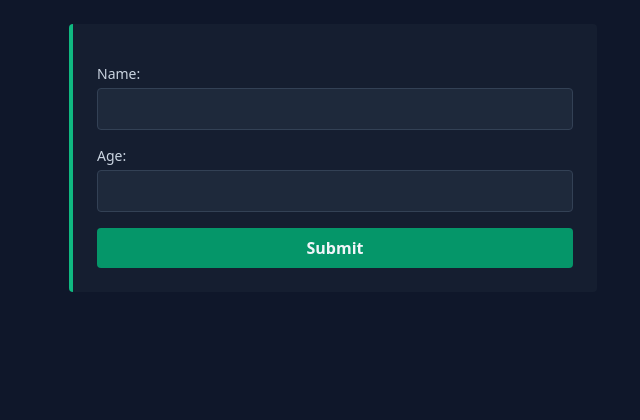
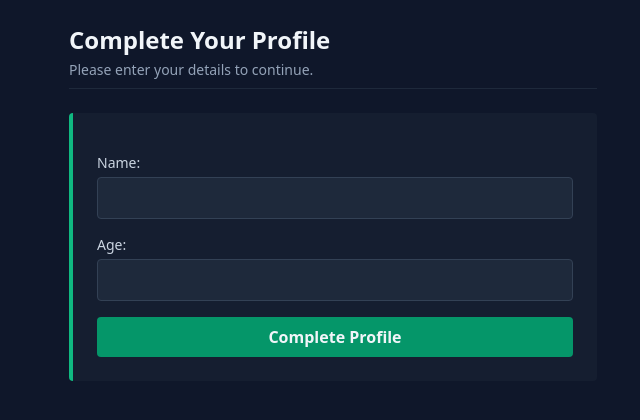
Before and after one commit to Hussaan-dev/clinic-appointment-booking-system, a Django app: page /patient/register/ in a window 1280 px wide. Shown: the top 420 px of the page, without its empty margins (307-947 px from the left). Run offline with Django 5.2, Linux system fonts and the light colour scheme; the visitor is signed in with stand-in values (Sample User, id 1); data that the repository does not hold is empty; some libraries are stand-ins or nearby versions.

Commit message:
Enhance Patient Profile interface

```diff
--- a/clinic/templates/clinic/create_patient.html
+++ b/clinic/templates/clinic/create_patient.html
@@ -2,10 +2,21 @@
 <html lang="en">
 <head><script src="https://cdn.tailwindcss.com"></script></head>
 <body class="max-w-xl mx-auto p-6 bg-slate-900 text-slate-100">
+
+    <div class="mb-6 border-b border-slate-800 pb-2">
+        <h2 class="text-2xl font-bold">Complete Your Profile</h2>
+        <p class="text-sm text-slate-400 mt-1">
+            Please enter your details to continue.
+        </p>
+    </div>
+
     <form method="post" class="p-6 rounded bg-slate-800/40 border-l-4 border-emerald-500 space-y-4 [&_p]:mb-4 [&_label]:block [&_label]:text-sm [&_label]:text-slate-300 [&_label]:mb-1 [&_input]:w-full [&_input]:p-2 [&_input]:bg-slate-800 [&_input]:border [&_input]:border-slate-700 [&_input]:rounded [&_input]:[color-scheme:dark] [&_select]:w-full [&_select]:p-2 [&_select]:bg-slate-800 [&_select]:border [&_select]:border-slate-700 [&_select]:rounded [&_select]:[color-scheme:dark]">
         {% csrf_token %}
         {{ form.as_p }}
-        <button type="submit" class="w-full bg-emerald-600 hover:bg-emerald-500 py-2 rounded font-bold">Submit</button>
+        <button type="submit" class="w-full bg-emerald-600 hover:bg-emerald-500 py-2 rounded font-bold">
+            Complete Profile
+        </button>
     </form>
+
 </body>
 </html>
```
